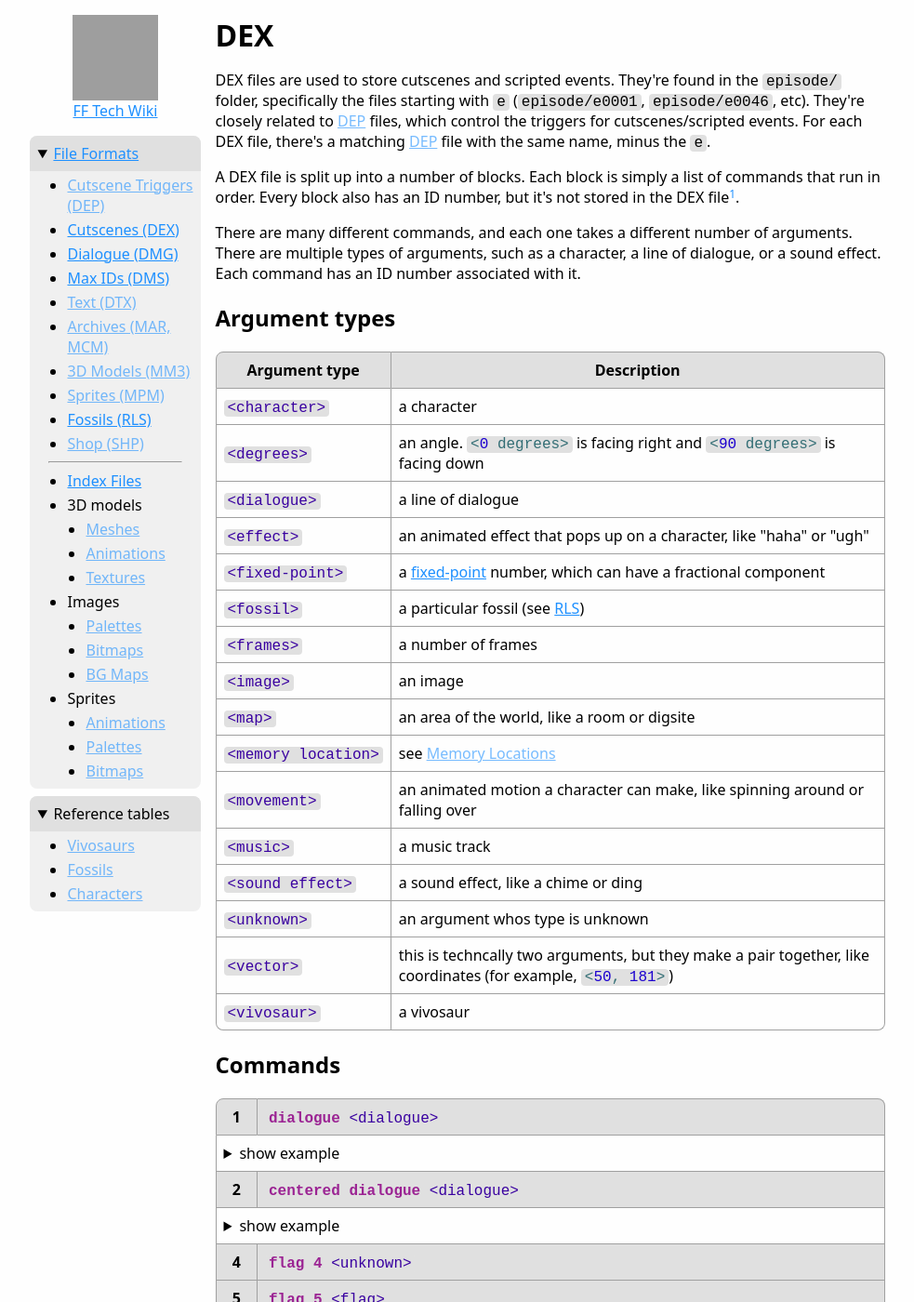
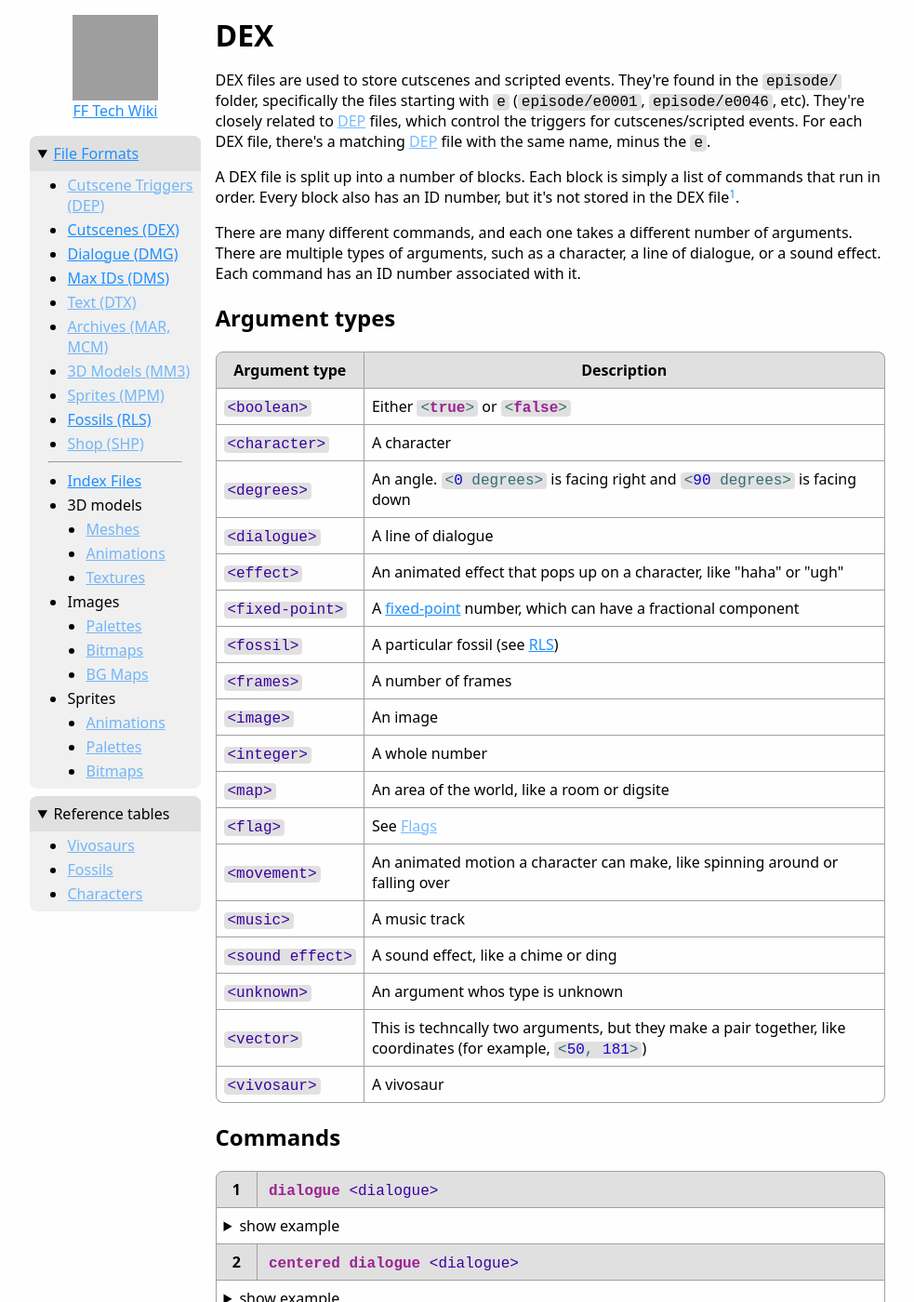
Before and after one commit to simonomi/fftechwiki, a Jekyll site: the page built from file-formats/DEX/index.html, in a window 1280 px wide and 1400 px high. Shown: the whole window at 93% size, without its empty margins (148-1131 px from the left). Built offline with Jekyll 4.4.1, drawn with Linux system fonts in a browser that asks for light colours; some of the changed text lies outside the part shown; grey boxes are pictures that could not be loaded.

Commit message:
add integer DEX type

```diff
--- a/_data/DEX/arguments.yml
+++ b/_data/DEX/arguments.yml
@@ -1,32 +1,36 @@
+- type: 'boolean'
+  description: 'Either <code><local-value>&lt;<code-keyword>true</code-keyword>&gt;</local-value></code> or <code><local-value>&lt;<code-keyword>false</code-keyword>&gt;</local-value></code>'
 - type: 'character'
-  description: 'a character'
+  description: 'A character'
 - type: 'degrees'
-  description: 'an angle. <code><local-value>&lt;<code-number>0</code-number> degrees&gt;</local-value></code> is facing right and <code><local-value>&lt;<code-number>90</code-number> degrees&gt;</local-value></code> is facing down'
+  description: 'An angle. <code><local-value>&lt;<code-number>0</code-number> degrees&gt;</local-value></code> is facing right and <code><local-value>&lt;<code-number>90</code-number> degrees&gt;</local-value></code> is facing down'
 - type: 'dialogue'
-  description: 'a line of dialogue'
+  description: 'A line of dialogue'
 - type: 'effect'
-  description: 'an animated effect that pops up on a character, like "haha" or "ugh"'
+  description: 'An animated effect that pops up on a character, like "haha" or "ugh"'
 - type: 'fixed-point'
-  description: 'a <a href="https://en.wikipedia.org/wiki/Fixed-point_arithmetic">fixed-point</a> number, which can have a fractional component'
+  description: 'A <a href="https://en.wikipedia.org/wiki/Fixed-point_arithmetic">fixed-point</a> number, which can have a fractional component'
 - type: 'fossil'
-  description: 'a particular fossil (see <a href="/fftechwiki/file-formats/RLS">RLS</a>)'
+  description: 'A particular fossil (see <a href="/fftechwiki/file-formats/RLS">RLS</a>)'
 - type: 'frames'
-  description: 'a number of frames'
+  description: 'A number of frames'
 - type: 'image'
-  description: 'an image'
+  description: 'An image'
+- type: 'integer'
+  description: 'A whole number'
 - type: 'map'
-  description: 'an area of the world, like a room or digsite'
-- type: 'memory&nbsp;location'
-  description: 'see <a>Memory Locations</a>'
+  description: 'An area of the world, like a room or digsite'
+- type: 'flag'
+  description: 'See <a>Flags</a>'
 - type: 'movement'
-  description: 'an animated motion a character can make, like spinning around or falling over'
+  description: 'An animated motion a character can make, like spinning around or falling over'
 - type: 'music'
-  description: 'a music track'
+  description: 'A music track'
 - type: 'sound&nbsp;effect'
-  description: 'a sound effect, like a chime or ding'
+  description: 'A sound effect, like a chime or ding'
 - type: 'unknown'
-  description: 'an argument whos type is unknown'
+  description: 'An argument whos type is unknown'
 - type: 'vector'
-  description: 'this is techncally two arguments, but they make a pair together, like coordinates (for example, <code><local-value>&lt;<code-number>50</code-number>, <code-number>181</code-number>&gt;</local-value></code>)'
+  description: 'This is techncally two arguments, but they make a pair together, like coordinates (for example, <code><local-value>&lt;<code-number>50</code-number>, <code-number>181</code-number>&gt;</local-value></code>)'
 - type: 'vivosaur'
-  description: 'a vivosaur'
+  description: 'A vivosaur'
```
Also changed, not shown: _data/DEX/commands.yml (+14 -14 lines).
